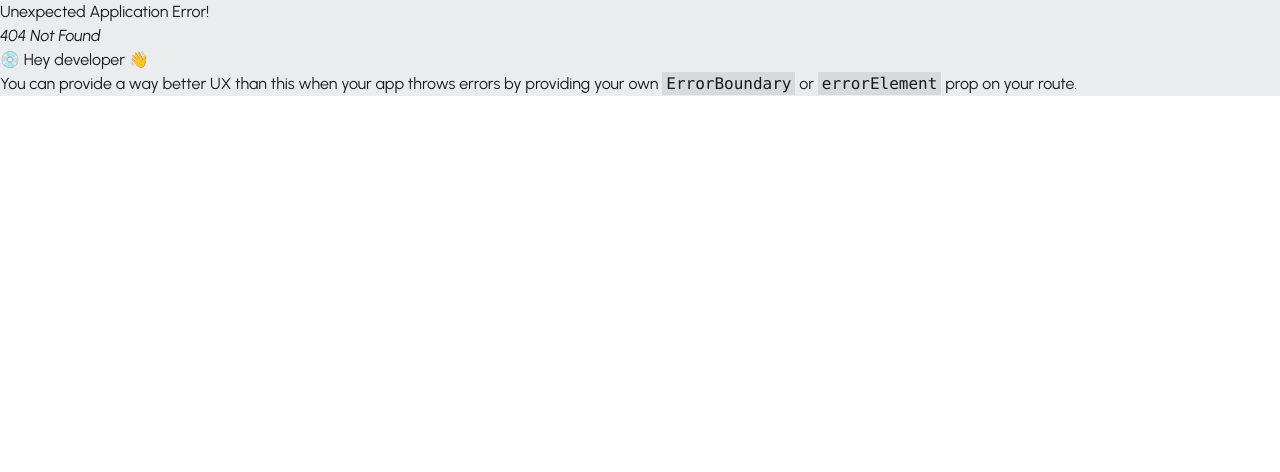
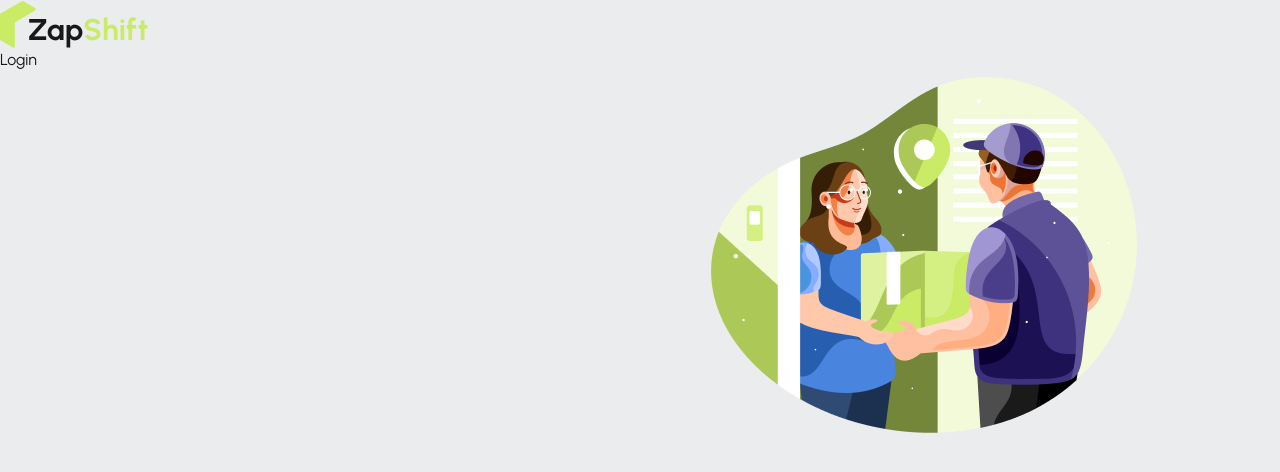
Before and after one commit to chayansrk64/zap-shift-client, a React (Vite) app: page /login in a window 1280 px wide. Before the commit this address had no page. Shown: the top 472 px of the page. Built offline with nearby package versions, Linux system fonts and the light colour scheme.

Commit message:
AuthLayout created

```diff
--- a/package.json
+++ b/package.json
@@ -14,6 +14,7 @@
     "leaflet": "^1.9.4",
     "react": "^19.2.0",
     "react-dom": "^19.2.0",
+    "react-hook-form": "^7.66.0",
     "react-icons": "^5.5.0",
     "react-leaflet": "^5.0.0-rc.2",
     "react-responsive-carousel": "^3.2.23",
--- /dev/null
+++ b/src/layouts/AuthLayout.jsx
@@ -0,0 +1,22 @@
+import React from 'react';
+import Logo from '../components/Logo/Logo';
+import { Outlet } from 'react-router';
+import authImg from '../assets/authImage.png'
+
+const AuthLayout = () => {
+    return (
+        <div className='max-w-[1440px] mx-auto min-h-screen'>
+            <Logo></Logo>
+            <div className='flex'>
+                <div className='flex-1'>
+                    <Outlet></Outlet>
+                </div>
+                <div className='flex-1'>
+                    <img src={authImg} alt="" />
+                </div>
+            </div>
+        </div>
+    );
+};
+
+export default AuthLayout;
--- /dev/null
+++ b/src/pages/Auth/Login/Login.jsx
@@ -0,0 +1,11 @@
+import React from 'react';
+
+const Login = () => {
+    return (
+        <div>
+            Login
+        </div>
+    );
+};
+
+export default Login;
--- /dev/null
+++ b/src/pages/Auth/Register/Register.jsx
@@ -0,0 +1,11 @@
+import React from 'react';
+
+const Register = () => {
+    return (
+        <div>
+            Register
+        </div>
+    );
+};
+
+export default Register;
--- a/src/routes/router.jsx
+++ b/src/routes/router.jsx
@@ -3,6 +3,9 @@
 import Home from "../pages/Home/Home/Home";
 import Coverage from "../pages/Coverage/Coverage";
 import LoadingSpinner from "../components/LoadingSpinner/LoadingSpinner";
+import AuthLayout from "../layouts/AuthLayout";
+import Register from "../pages/Auth/Register/Register";
+import Login from "../pages/Auth/Login/Login";
 
 const router = createBrowserRouter([
     {
@@ -20,6 +23,20 @@
                 hydrateFallbackElement: <LoadingSpinner></LoadingSpinner>
             }
         ]
+    },
+    {
+        path: "/",
+        Component: AuthLayout,
+        children: [
+            {
+                path: "/register",
+                Component: Register
+            },
+            {
+                path: "/login",
+                Component: Login
+            }
+        ]
     }
 ])
 
```
Also changed, not shown: 1 other file (tests, documents, lock files or other folders).
